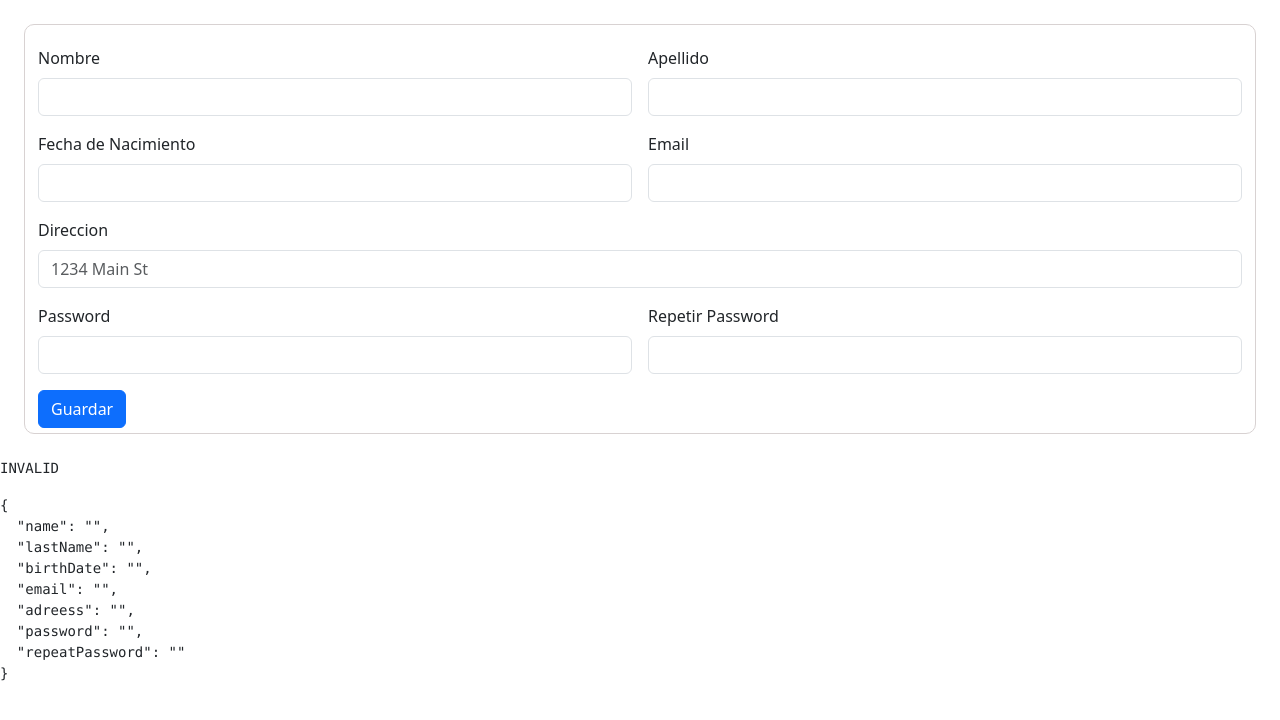
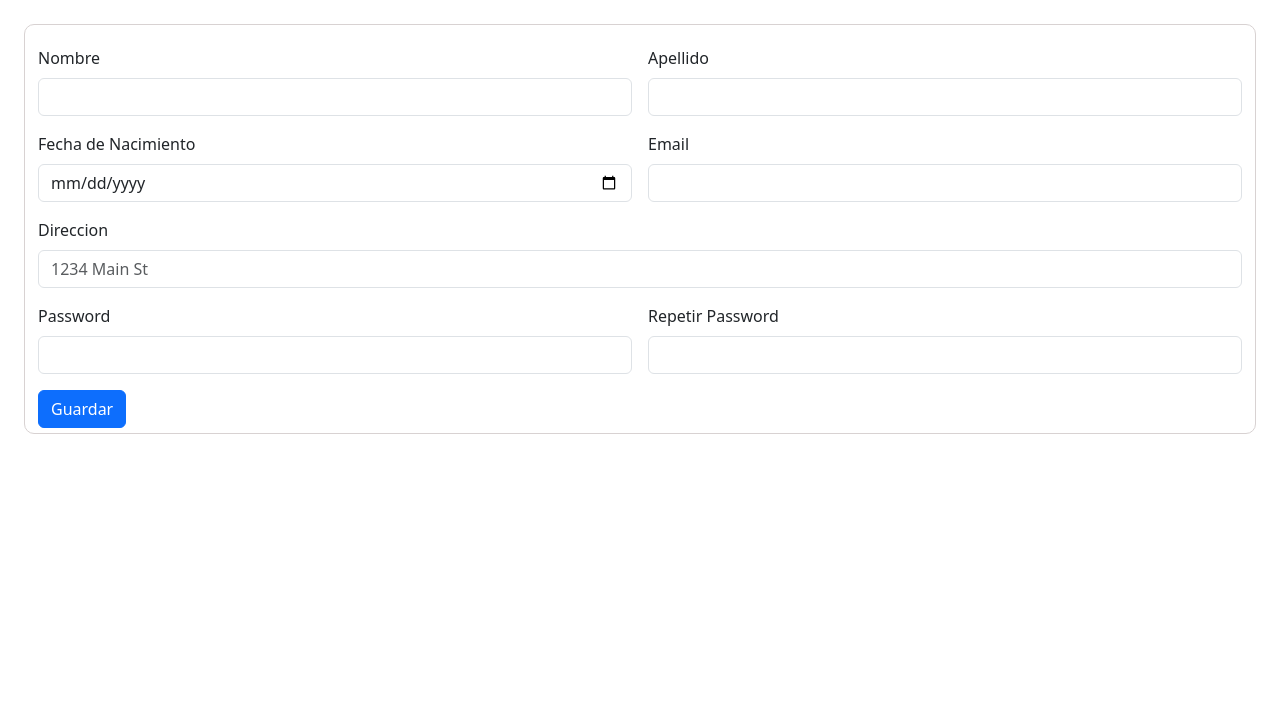
Before and after one commit to pablowintergit/uso-tablas, an Angular app: page / in a window 1280 px wide. Shown: the top 720 px of the page. Built offline with nearby package versions, Linux system fonts and the light colour scheme.

Commit message:
Validadores 2

```diff
--- a/package.json
+++ b/package.json
@@ -19,8 +19,9 @@
     "@angular/platform-browser-dynamic": "^17.2.0",
     "@angular/router": "^17.2.0",
     "bootstrap": "^5.3.3",
+    "moment": "^2.30.1",
     "rxjs": "~7.8.0",
-    "sweetalert2": "^11.10.7",
+    "sweetalert2": "^11.6.13",
     "tslib": "^2.3.0",
     "zone.js": "~0.14.3"
   },
@@ -29,6 +30,7 @@
     "@angular/cli": "^17.2.3",
     "@angular/compiler-cli": "^17.2.0",
     "@types/jasmine": "~5.1.0",
+    "@types/moment": "^2.13.0",
     "jasmine-core": "~5.1.0",
     "karma": "~6.4.0",
     "karma-chrome-launcher": "~3.2.0",
--- a/src/app/student-form/student-form.component.html
+++ b/src/app/student-form/student-form.component.html
@@ -30,7 +30,7 @@
     <div class="col-md-6">
         <label for="inputBirthDate" class="form-label">Fecha de Nacimiento</label>
         <input
-        type="text"
+        type="date"
         class="form-control"
         id="inputBirthDate"
         formControlName="birthDate"
@@ -112,5 +112,3 @@
       <button type="submit" class="btn btn-primary">Guardar</button>
     </div>
   </form>
-<pre>{{studentForm.status}}</pre>
-<pre>{{studentForm.value | json}}</pre>
--- a/src/app/validators/onlyLettersValidator.validator.ts
+++ b/src/app/validators/onlyLettersValidator.validator.ts
@@ -15,7 +15,7 @@ export const onlyLettersValidator:ValidatorFn= (control:AbstractControl):Validat
         return null;
     }
 
-    const regex = /^[A-Za-z]+$/;
+    const regex = /^[a-zA-Z\s]+$/;
     if (!regex.test(cadena)){
         return{
             onlyLetters:true
```
Also changed, not shown: src/app/validators/dateValidator.validator.ts (added, +29 -0 lines), 1 other file (tests, documents, lock files or other folders).
